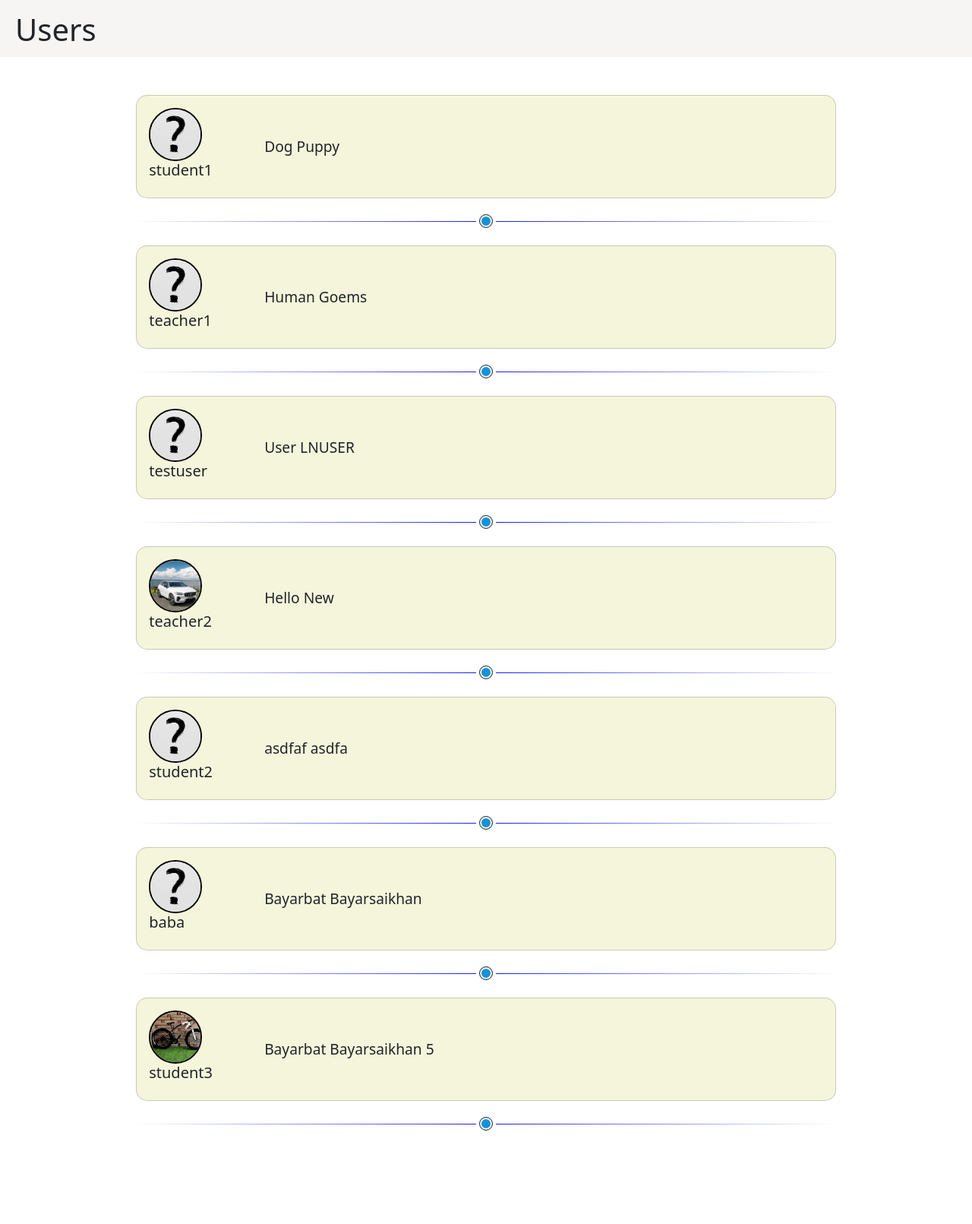
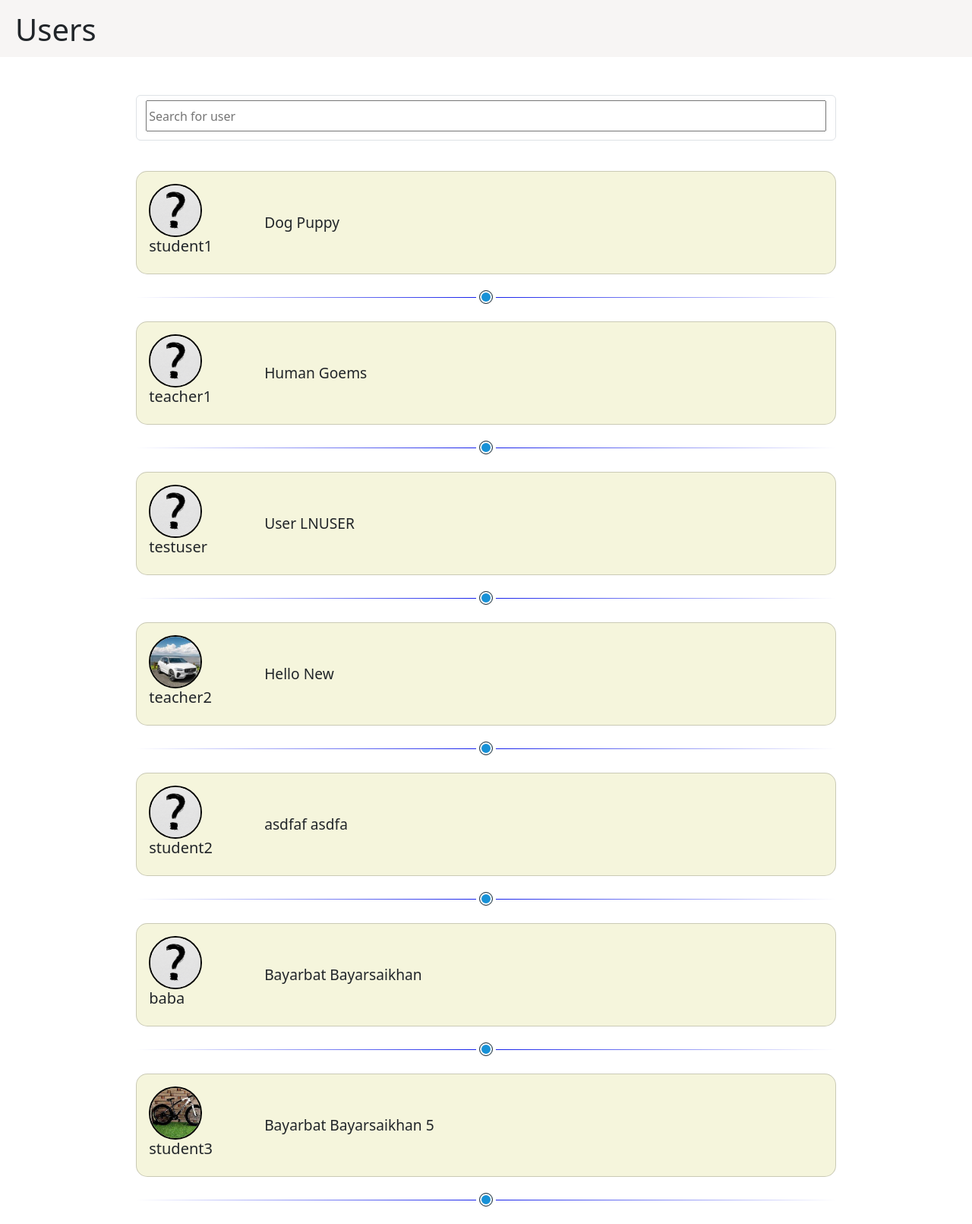
Before and after one commit to 13aba/Advanced-Web-Dev-Final, a Django app: page /users/ in a window 1280 px wide. Shown: the part 62-1673 px from the top of the page at 76% size. Before the commit the page ends 1550 px from the top, so only its background shows below. Run offline with Django 4.2, Linux system fonts and the light colour scheme; a user stored in the database is signed in; data comes from the database, SQL or seed files in the repository; both versions use the stored data as it was after the commit; some libraries are stand-ins or nearby versions.

Commit message:
-finished search funtionality

```diff
--- /dev/null
+++ b/ephysics/static/script.js
@@ -0,0 +1,14 @@
+//Referenced from https://stackoverflow.com/questions/43821938/search-div-for-text
+function search() {
+    var input = document.getElementById("search");
+    var filter = input.value.toLowerCase();
+    var nodes = document.getElementsByClassName('card-container');
+
+    for (i = 0; i < nodes.length; i++) {
+      if (nodes[i].innerText.toLowerCase().includes(filter)) {
+        nodes[i].style.display = "block";
+      } else {
+        nodes[i].style.display = "none";
+      }
+    }
+  }
--- a/ephysics/webapp/templates/base.html
+++ b/ephysics/webapp/templates/base.html
@@ -16,7 +16,7 @@
     <meta name="description" content="Elearning website for physics!">
     <!-- Include markup styling file -->
     <link rel="stylesheet" type="text/css" href="{% static 'main.css' %}">
-
+    <script src="{% static 'script.js' %}"></script>
     <base href="/">
     <!-- Inform user of current page within site structure: shown on web page's tab -->
     <title>EPhysics</title>
--- a/ephysics/webapp/templates/courses.html
+++ b/ephysics/webapp/templates/courses.html
@@ -7,7 +7,11 @@
         <div class="page-header">
                 <h1> Courses </h1>>
         </div>
+        <div class="search-container form-control" style="height: 60px; width: 90%; margin-left: 5%; margin-bottom: 40px;">
+                <input type="text" placeholder="Search for course" onkeyup="search()"  style="height: 90%; width: 100%;" id="search">
+        </div>
         {% for course in courses %}
+                <div class="card-container">
                         <!-- Referenced and modified from https://getbootstrap.com/docs/5.0/components/card/ !-->
                         <div class="card " style="width: 90%;margin:auto; border-radius: 15px;">
                                 <div class="card-body">
@@ -27,6 +31,7 @@
                                 </div>
                         </div>
                         <div class="divider"></div>
+                </div>
         {% endfor %}
 </div>
 {% endblock %}
--- a/ephysics/webapp/templates/users.html
+++ b/ephysics/webapp/templates/users.html
@@ -7,10 +7,15 @@
         <div class="page-header">
                 <h1> Users </h1>
         </div>
+
         <div class="users-container" style="width: 80%; margin-left: 10%;">
+            <div class="search-container form-control" style="height: 60px; width: 90%; margin-left: 5%; margin-bottom: 40px;">
+                <input type="text" placeholder="Search for user" onkeyup="search()"  style="height: 90%; width: 100%;" id="search">
+            </div>
             {% for user in users %}
                 <!-- Referenced and modified from https://getbootstrap.com/docs/5.0/components/card/ !-->
-                <div onclick="location.href='#';" class="card " style="cursor: pointer; width: 90%;margin:auto; border-radius: 15px;">
+                <div class="card-container">
+                    <div onclick="location.href='/user/{{user.id}}';" class="card " style="cursor: pointer; width: 90%;margin:auto; border-radius: 15px;">
                         <div class="card-body">
                             <div class="row">
                                 <div class="col-2">
@@ -31,6 +36,7 @@
                     </div>
                     <!-- Page divider !-->
                     <div class="divider"></div>
+                </div>
             {% endfor %}
         </div>
 
--- a/ephysics/webapp/views.py
+++ b/ephysics/webapp/views.py
@@ -619,5 +619,8 @@ def user(request, pk):
         messages.error(request, 'Something wrong with the request please check the URL and try again')
         return redirect(request.META.get('HTTP_REFERER'))
 
+    context = {
+        'user': user
+    }
     #Render the user profile using the data from our query
     return render(request, 'user.html', context)
```
Also changed, not shown: ephysics/db.sqlite3. Lines whose indentation alone changed are shown as unchanged.
